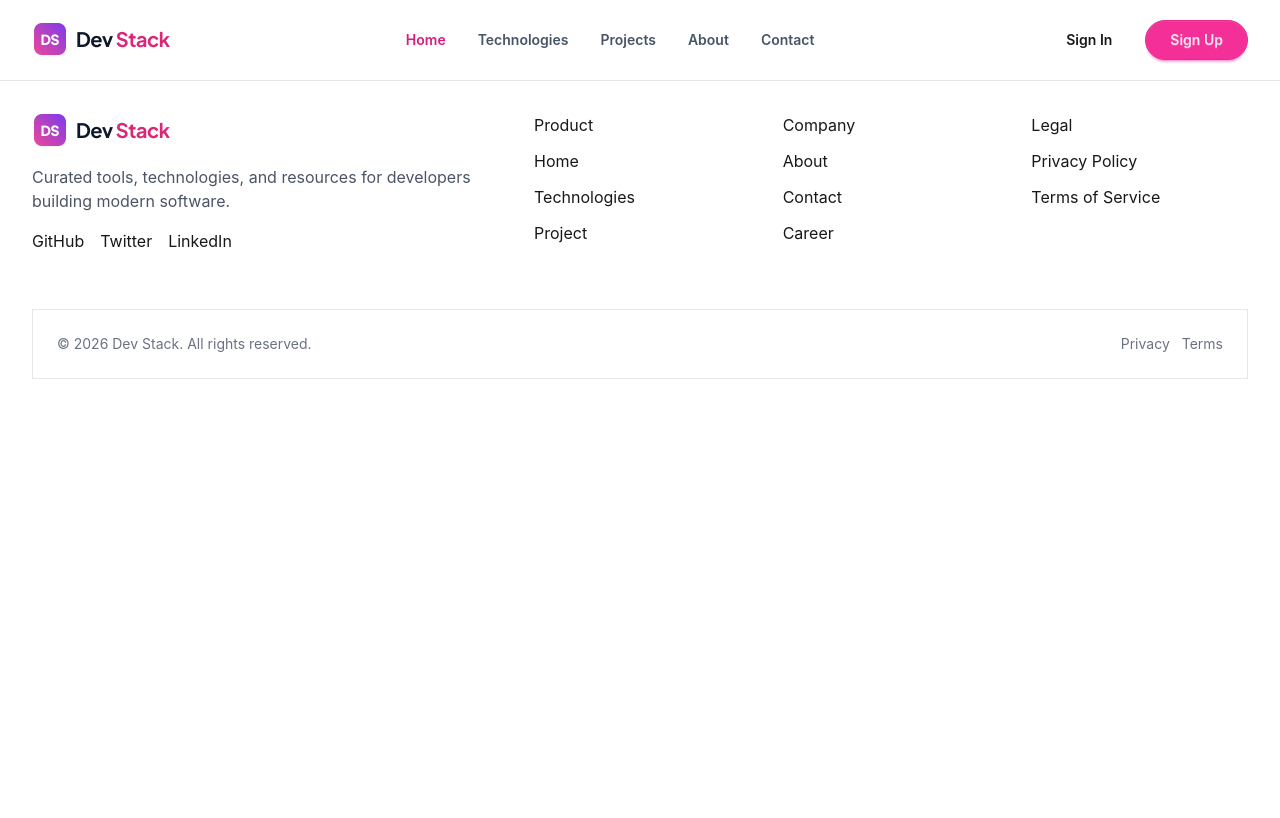
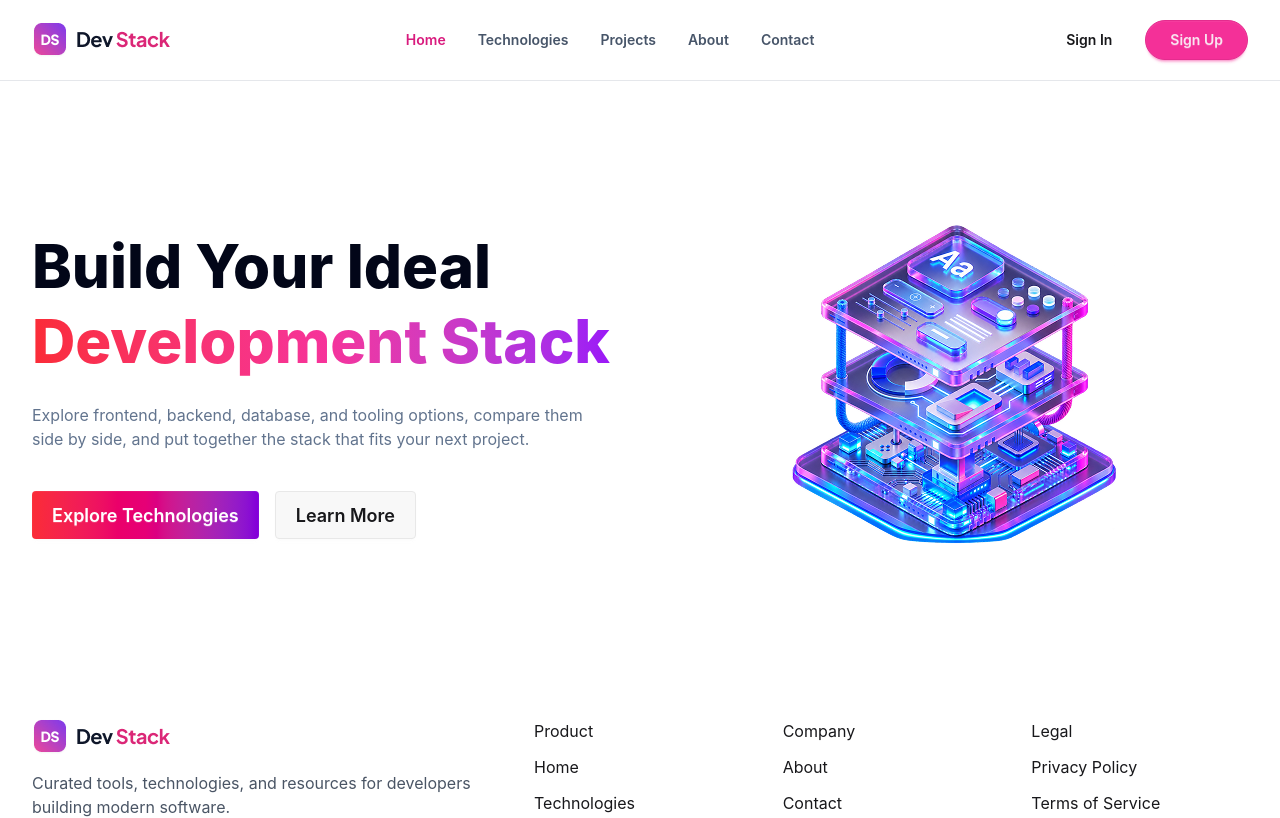
Before and after one commit to Sagorhowlader/b14-a05-devstack, a React (Vite) app: page / in a window 1280 px wide. Shown: the top 818 px of the page. Built offline with nearby package versions, Linux system fonts and the light colour scheme.

Commit message:
Hero section Add

```diff
--- a/src/App.tsx
+++ b/src/App.tsx
@@ -1,11 +1,13 @@
 import "./App.css";
 import Footer from "./components/Footer/Footer";
+import HeroSection from "./components/HeroSection/HeroSection";
 import Navbar from "./components/Navbar/Navbar";
 
 function App() {
   return (
     <>
       <Navbar />
+      <HeroSection />
       <Footer />
     </>
   );
--- /dev/null
+++ b/src/components/HeroSection/HeroSection.tsx
@@ -0,0 +1,39 @@
+import HeroImage from "../../assets/banner-stack.png";
+
+const HeroSection = () => {
+  return (
+    <div className="container mx-auto px-8 py-10 flex flex-col md:flex-row justify-between items-center gap-10">
+      <div className="flex-1">
+        <div className="pb-10">
+          <h1 className="flex flex-col pb-6 text-5xl md:text-6xl font-extrabold leading-tight">
+            <span className="text-slate-950">Build Your Ideal</span>
+            <span className="bg-gradient-to-r from-red-500 via-pink-500 to-purple-600 bg-clip-text text-transparent">
+              Development Stack
+            </span>
+          </h1>
+          <p className="text-slate-500 max-w-[571px]">
+            Explore frontend, backend, database, and tooling options, compare
+            them side by side, and put together the stack that fits your next
+            project.
+          </p>
+        </div>
+        <div className="flex items-center gap-4">
+          <button className="btn btn-lg bg-gradient-to-r from-red-500 via-pink-600 to-purple-700 text-white border-0">
+            Explore Technologies
+          </button>
+
+          <button className="btn btn-lg">Learn More</button>
+        </div>
+      </div>
+      <div className="flex-1 flex justify-center">
+        <img
+          src={HeroImage}
+          alt="Development stack illustration"
+          className="max-w-full"
+        />
+      </div>
+    </div>
+  );
+};
+
+export default HeroSection;
```
